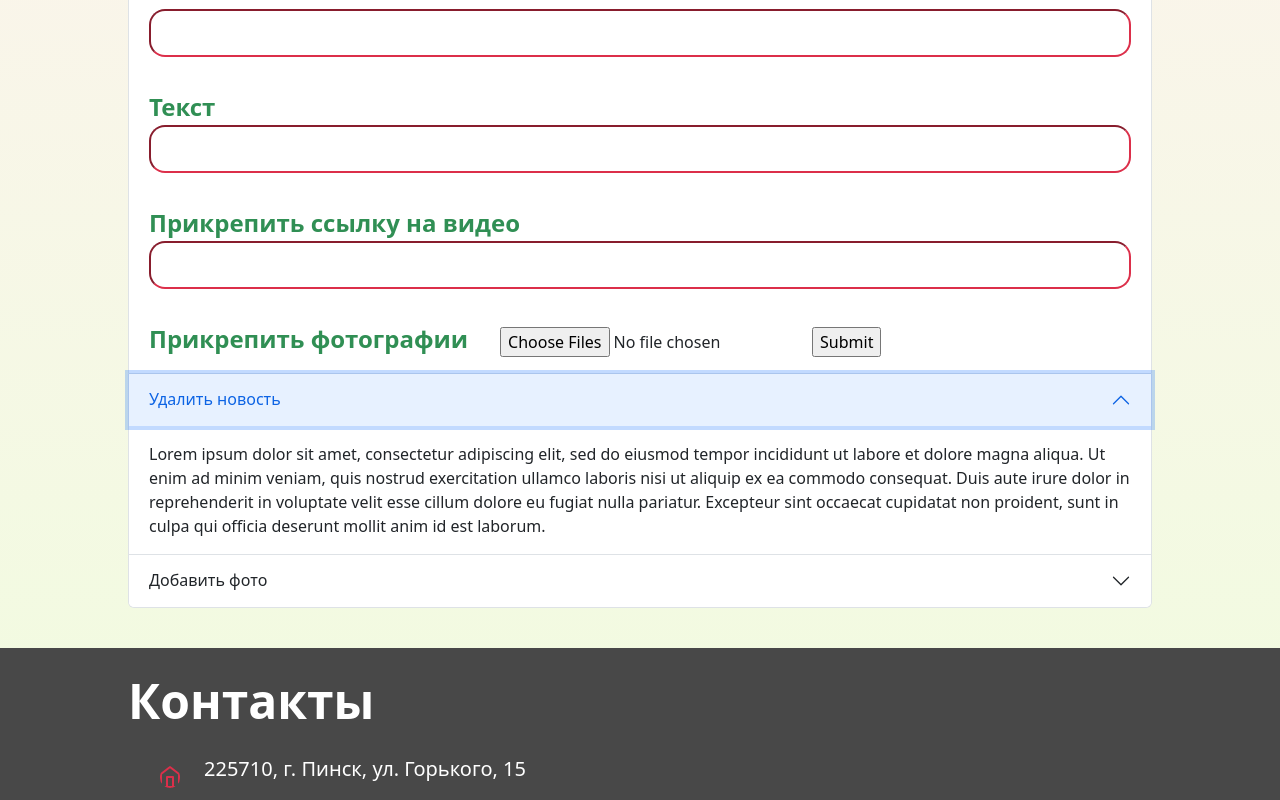
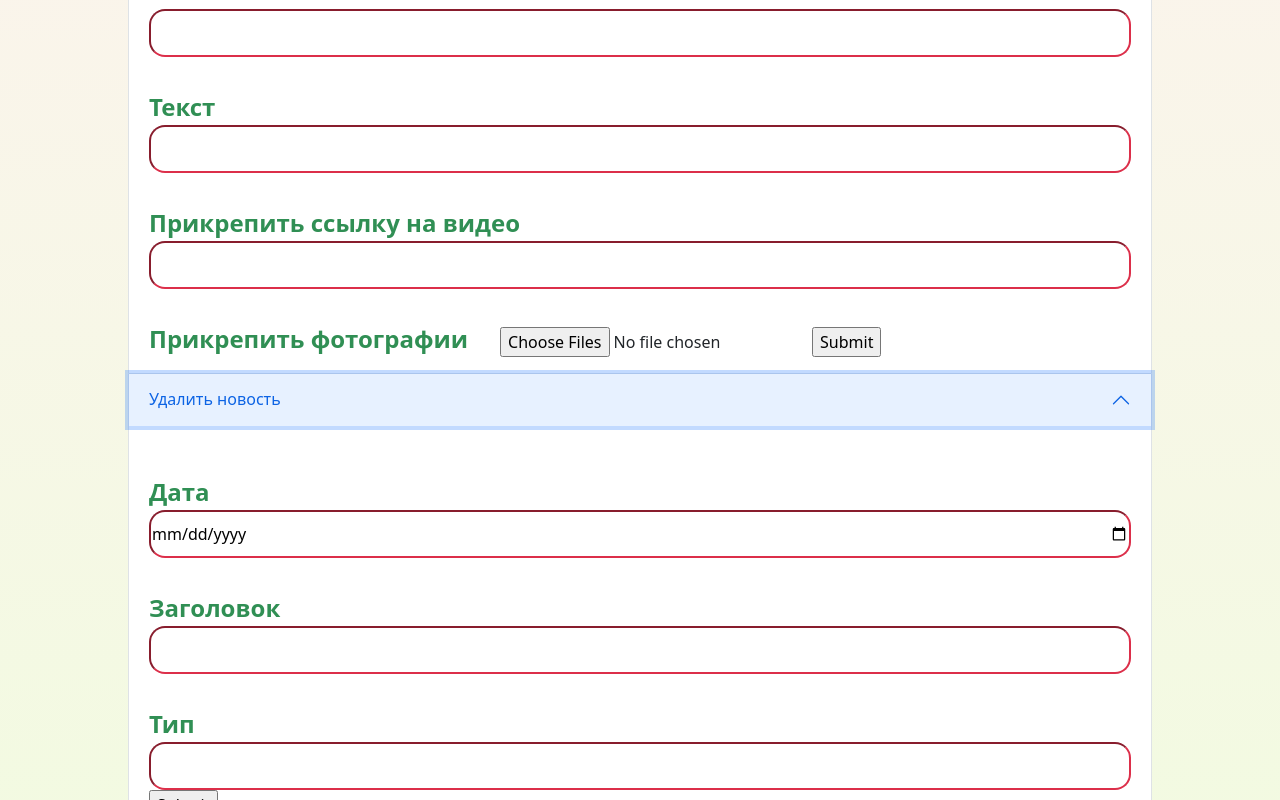
Before and after one commit to Ghost1386/Belarus, a React (Create React App) app in the folder Belarus/Belarus/ClientApp/: page /admin in a window 1280 px wide. Both pictures are taken after a click on the button "Удалить новость". Shown: the part 546-1346 px from the top of the page. Built offline with nearby package versions, Linux system fonts and the light colour scheme.

Commit message:
logic for delete info

```diff
--- a/Belarus/Belarus/ClientApp/src/pages/Admin.jsx
+++ b/Belarus/Belarus/ClientApp/src/pages/Admin.jsx
@@ -5,20 +5,20 @@ import Accordion from 'react-bootstrap/Accordion';
 
 const ADMIN_API_URL = 'http://localhost:7001/api/admin/';
 
-
 class Admin extends React.Component {
     state = {
         date: new Date(),
         title: '',
         text: '',
         photos: [],
-        videoUrl: ''
+        videoUrl: '',
+        type: ''
         }
 
         componentDidMount() {
             if (this.props.user) {
-            const { date, title, text, photos, videoUrl } = this.props.user
-                this.setState({ date, title, text, photos, videoUrl });
+            const { date, title, text, photos, videoUrl, type } = this.props.user
+                this.setState({ date, title, text, photos, videoUrl, type });
             }
 
     }
@@ -38,6 +38,7 @@ class Admin extends React.Component {
         formData.append('text', this.state.text);
         formData.append('videoUrl', this.state.videoUrl);
 
+
         for (let i = 0; i < this.state.photos.length; i++) {
             formData.append('photos', this.state.photos[i]);
         }
@@ -50,6 +51,24 @@ class Admin extends React.Component {
         }
 
     }
+
+
+    deleteNew = async () => {
+      const formData = new FormData();
+
+      formData.append('date', this.state.date);
+      formData.append('title', this.state.title);
+      formData.append('type', this.state.type);
+
+
+      try {
+          const res = await axios.post(ADMIN_API_URL + 'delete', formData);
+          console.log(res);
+      } catch (ex) {
+          console.log(ex);
+      }
+
+  }
 
     submitGal = async () => {
       const formData = new FormData();
@@ -107,13 +126,20 @@ class Admin extends React.Component {
     <Accordion.Item eventKey="1">
       <Accordion.Header>Удалить новость</Accordion.Header>
       <Accordion.Body>
-        Lorem ipsum dolor sit amet, consectetur adipiscing elit, sed do
-        eiusmod tempor incididunt ut labore et dolore magna aliqua. Ut enim ad
-        minim veniam, quis nostrud exercitation ullamco laboris nisi ut
-        aliquip ex ea commodo consequat. Duis aute irure dolor in
-        reprehenderit in voluptate velit esse cillum dolore eu fugiat nulla
-        pariatur. Excepteur sint occaecat cupidatat non proident, sunt in
-        culpa qui officia deserunt mollit anim id est laborum.
+      <form onSubmit={this.deleteNew} className={styles.form}>
+
+    <label htmlFor="date" className={styles.form__label}>Дата</label>
+    <input type="date" name="date" className={styles.form__input} onChange={this.onChange} value={this.state.date === null ? '' : this.state.date} />
+
+
+    <label htmlFor="title" className={styles.form__label}>Заголовок</label>
+    <input type="text" name="title" className={styles.form__input} onChange={this.onChange} value={this.state.title === null ? '' : this.state.title} />
+
+    <label htmlFor="title" className={styles.form__label}>Тип</label>
+    <input type="text" name="type" className={styles.form__input} onChange={this.onChange} value={this.state.type === null ? '' : this.state.type} />
+
+    <input type="submit" />
+</form>
       </Accordion.Body>
     </Accordion.Item>
     <Accordion.Item eventKey="2">
--- a/Belarus/Belarus/ClientApp/src/pages/News.jsx
+++ b/Belarus/Belarus/ClientApp/src/pages/News.jsx
@@ -3,6 +3,7 @@ import styles from './News.module.scss';
 import { Link } from 'react-router-dom';
 
 const ALL_NEWS_API_URL = 'http://localhost:7001/api/news/newsGetAll';
+const ALL_DELETE_API_URL = 'http://localhost:7001/api/admin/delete';
 
 class News extends React.Component {
     constructor(props) {
```
Also changed, not shown: 2 other files (tests, documents, lock files or other folders).
